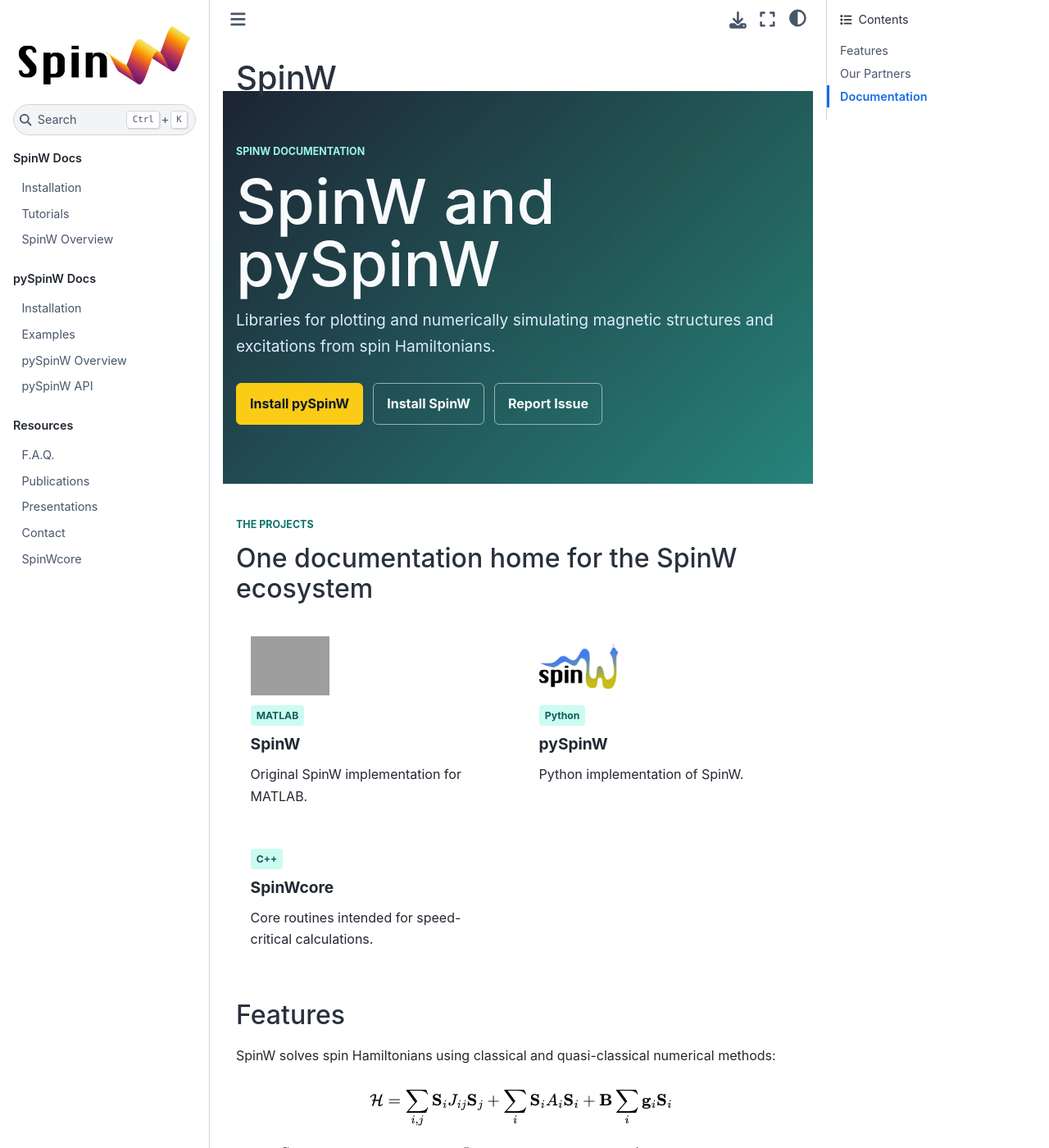
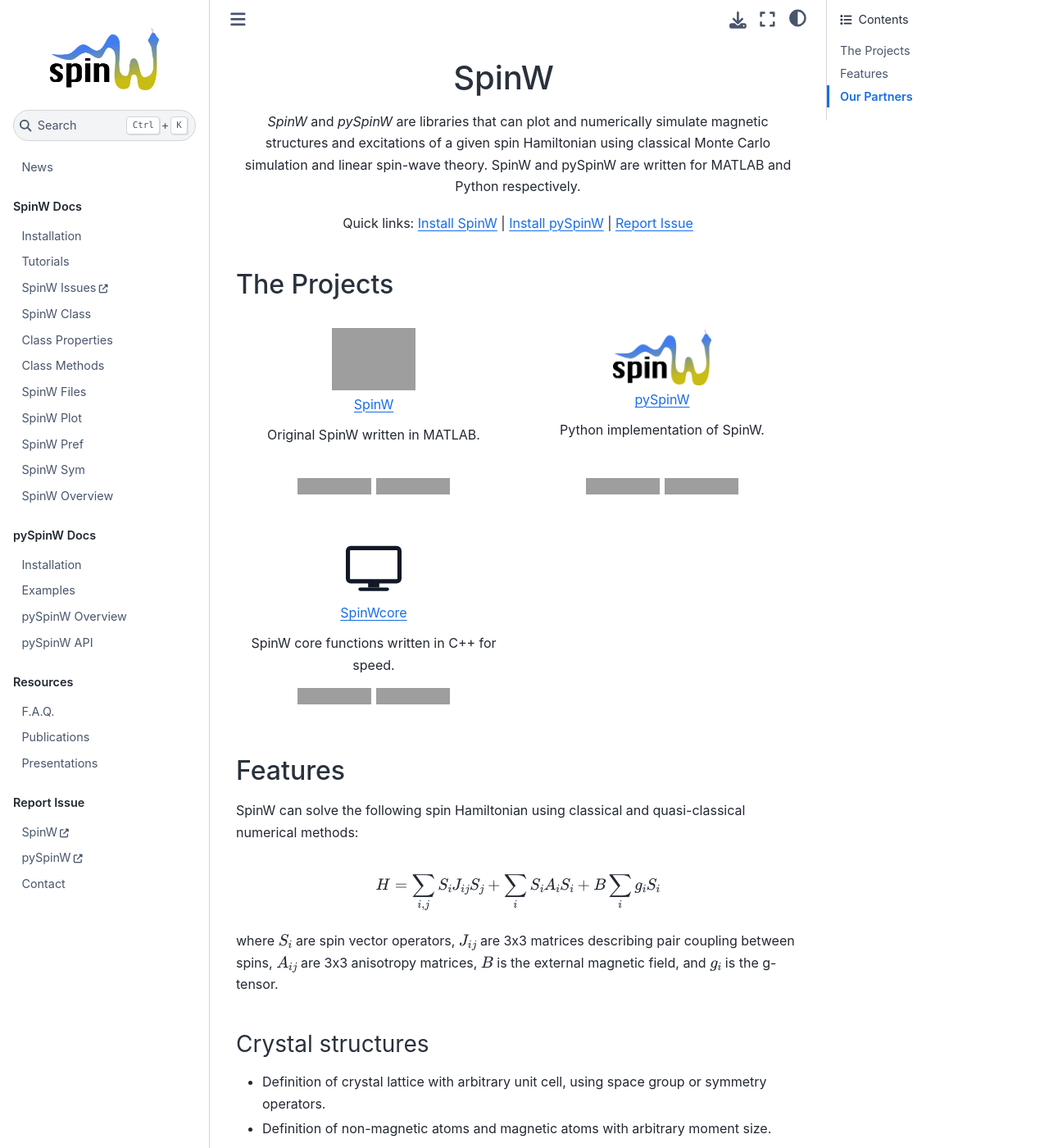
Before and after one commit to SpinW/sphinx-test, a Sphinx documentation site: the page built from docs/index.rst, in a window 1280 px wide and 1400 px high. Shown: the whole window at 82% size. Built offline with Sphinx 7.4.7 and the Sphinx Book theme 1.1.4, drawn with Linux system fonts in a browser that asks for light colours; some of the changed text lies outside the part shown; grey boxes are pictures that could not be loaded.

Commit message:
Fix the homepage

```diff
--- a/docs/_static/site.css
+++ b/docs/_static/site.css
@@ -1,15 +1,6 @@
-.landing-hero {
-  margin: -1.5rem -1rem 2.5rem;
-  padding: 4rem 1rem 4.5rem;
-  color: #f8fafc;
-  background:
-    linear-gradient(135deg, rgba(17, 24, 39, 0.95), rgba(15, 118, 110, 0.9)),
-    radial-gradient(circle at 80% 20%, rgba(250, 204, 21, 0.35), transparent 26rem);
-}
-
 .navbar-brand img,
 .bd-sidebar-primary .sidebar-logo {
-  width: min(100%, 210px);
+  width: min(100%, 160px);
   max-height: 78px;
   object-fit: contain;
 }
@@ -19,148 +10,78 @@
   display: none;
 }
 
-.landing-hero__content {
-  max-width: 960px;
-  margin: 0 auto;
+.home-title h1 {
+  text-align: center;
 }
 
-.landing-kicker {
-  margin: 0 0 0.75rem;
-  color: #0f766e;
-  font-size: 0.78rem;
-  font-weight: 700;
-  letter-spacing: 0;
-  text-transform: uppercase;
+.home-intro,
+.home-links {
+  max-width: 760px;
+  margin-left: auto;
+  margin-right: auto;
+  text-align: center;
 }
 
-.landing-hero .landing-kicker {
-  color: #99f6e4;
+.home-links {
+  margin-top: 1rem;
 }
 
-.landing-hero h1 {
-  margin: 0 0 1rem;
-  color: inherit;
-  font-size: clamp(2.4rem, 6vw, 4.75rem);
-  line-height: 1;
-  letter-spacing: 0;
-}
-
-.landing-lead {
-  max-width: 760px;
-  margin: 0 0 1.75rem;
-  color: #dbeafe;
-  font-size: 1.2rem;
-  line-height: 1.65;
-}
-
-.landing-actions {
-  display: flex;
-  flex-wrap: wrap;
-  gap: 0.75rem;
-}
-
-.landing-button {
-  display: inline-flex;
-  align-items: center;
-  justify-content: center;
-  min-height: 2.75rem;
-  padding: 0.72rem 1rem;
-  border: 1px solid rgba(248, 250, 252, 0.55);
-  border-radius: 6px;
-  color: #f8fafc;
-  font-weight: 700;
-  text-decoration: none;
-}
-
-.landing-button:hover {
-  color: #ffffff;
-  border-color: #ffffff;
-  text-decoration: none;
-}
-
-.landing-button--primary {
-  color: #0f172a;
-  background: #facc15;
-  border-color: #facc15;
-}
-
-.landing-button--primary:hover {
-  color: #0f172a;
-  border-color: #fde047;
-  background: #fde047;
-}
-
-.landing-section {
-  margin: 0 0 2.25rem;
-}
-
-.landing-section__heading {
-  max-width: 760px;
-  margin-bottom: 1rem;
-}
-
-.landing-section__heading h2 {
-  margin-top: 0;
-}
-
-.project-grid,
-.feature-grid {
+.project-cards {
   display: grid;
   grid-template-columns: repeat(auto-fit, minmax(220px, 1fr));
   gap: 1rem;
-  margin: 1.25rem 0 2.5rem;
-}
-
-.project-card,
-.feature-grid section {
-  padding: 1.1rem;
-  border: 1px solid var(--color-background-border);
-  border-radius: 8px;
-  background: var(--color-background-primary);
+  margin: 1rem 0 2rem;
 }
 
 .project-card {
   display: flex;
   flex-direction: column;
-  gap: 0.45rem;
-  align-items: flex-start;
-  color: var(--color-foreground-primary);
-  text-decoration: none;
+  align-items: center;
+  padding: 1rem;
+  border: 1px solid transparent;
+  border-radius: 0.35rem;
+  background: transparent;
+  text-align: center;
+  transition:
+    border-color 120ms ease,
+    background-color 120ms ease;
 }
 
 .project-card:hover {
-  border-color: #0f766e;
-  text-decoration: none;
+  border-color: var(--pst-color-border);
+  background: var(--pst-color-surface);
 }
 
-.project-card strong {
-  font-size: 1.2rem;
+.project-card p {
+  margin-bottom: 0.65rem;
 }
 
-.project-card__image {
-  width: 96px;
-  height: 76px;
-  object-fit: contain;
-  object-position: left center;
-  margin-bottom: 0.2rem;
+.project-card > p:has(.reference.internal) {
+  min-height: 1.8rem;
 }
 
-.project-card__label {
-  width: fit-content;
-  padding: 0.15rem 0.45rem;
-  border-radius: 4px;
-  color: #115e59;
-  background: #ccfbf1;
-  font-size: 0.76rem;
-  font-weight: 700;
+.project-card > p:nth-of-type(2) {
+  min-height: 3.2rem;
 }
 
-.feature-grid h3 {
-  margin-top: 0;
+.project-badges {
+  display: flex;
+  flex-wrap: wrap;
+  justify-content: center;
+  gap: 0.25rem 0.35rem;
+  min-height: 1.5rem;
+  margin-top: auto;
 }
 
-.feature-grid ul {
-  padding-left: 1.2rem;
+.project-badges p {
+  margin: 0;
+}
+
+.project-logo {
+  width: 120px;
+  max-height: 76px;
+  object-fit: contain;
+  margin: 0 auto 0.25rem;
 }
 
 .hamiltonian-image {
@@ -169,31 +90,14 @@
   margin: 1rem auto;
 }
 
-.partner-grid {
-  display: grid;
-  grid-template-columns: repeat(auto-fit, minmax(160px, 1fr));
-  gap: 1.25rem;
-  align-items: center;
-  margin: 1.5rem 0 2.5rem;
+.partner-table td {
+  text-align: center;
+  vertical-align: middle;
 }
 
-.partner-grid img {
-  width: 100%;
-  max-height: 80px;
+.partner-logo {
+  width: 180px;
+  max-height: 72px;
   object-fit: contain;
-  padding: 0.75rem;
-  border: 1px solid var(--color-background-border);
-  border-radius: 8px;
-  background: #ffffff;
+  padding: 0.25rem;
 }
-
-@media (max-width: 640px) {
-  .landing-hero {
-    padding: 3rem 1rem;
-  }
-
-  .landing-actions,
-  .landing-button {
-    width: 100%;
-  }
-}
--- a/docs/conf.py
+++ b/docs/conf.py
@@ -29,7 +29,14 @@
 html_theme = "sphinx_book_theme"
 
 html_static_path = ["_static"]
-html_logo = "_static/img/spinw3_header.png"
+html_logo = "_static/img/pyspinw_logo.png"
 html_css_files = [
     "site.css",
 ]
+
+html_theme_options = {
+    "home_page_in_toc": False,
+    "show_navbar_depth": 1,
+    "max_navbar_depth": 4,
+    "collapse_navbar": True,
+}
--- a/docs/index.rst
+++ b/docs/index.rst
@@ -1,129 +1,202 @@
+.. rst-class:: home-title
+
 SpinW
 =====
 
-.. raw:: html
+.. rst-class:: home-intro
 
-   <section class="landing-hero">
-     <div class="landing-hero__content">
-       <p class="landing-kicker">SpinW Documentation</p>
-       <h1>SpinW and pySpinW</h1>
-       <p class="landing-lead">
-         Libraries for plotting and numerically simulating magnetic structures
-         and excitations from spin Hamiltonians.
-       </p>
-       <div class="landing-actions">
-         <a class="landing-button landing-button--primary" href="pyspinw/installation.html">Install pySpinW</a>
-         <a class="landing-button" href="spinw/installation.html">Install SpinW</a>
-         <a class="landing-button" href="https://github.com/SpinW/spinw/issues">Report Issue</a>
-       </div>
-     </div>
-   </section>
+*SpinW* and *pySpinW* are libraries that can plot and numerically simulate
+magnetic structures and excitations of a given spin Hamiltonian using
+classical Monte Carlo simulation and linear spin-wave theory. SpinW and
+pySpinW are written for MATLAB and Python respectively.
 
-.. raw:: html
+.. rst-class:: home-links
 
-   <section class="landing-section landing-section--projects">
-     <div class="landing-section__heading">
-       <p class="landing-kicker">The Projects</p>
-       <h2>One documentation home for the SpinW ecosystem</h2>
-     </div>
-     <div class="project-grid">
-       <a class="project-card" href="spinw/overview.html">
-         <img class="project-card__image" src="_static/img/spinw3_logo.png" alt="SpinW logo">
-         <span class="project-card__label">MATLAB</span>
-         <strong>SpinW</strong>
-         <span>Original SpinW implementation for MATLAB.</span>
-       </a>
-       <a class="project-card" href="pyspinw/overview.html">
-         <img class="project-card__image" src="_static/img/pyspinw_logo.png" alt="pySpinW logo">
-         <span class="project-card__label">Python</span>
-         <strong>pySpinW</strong>
-         <span>Python implementation of SpinW.</span>
-       </a>
-       <a class="project-card" href="spinwcore.html">
-         <span class="project-card__label">C++</span>
-         <strong>SpinWcore</strong>
-         <span>Core routines intended for speed-critical calculations.</span>
-       </a>
-     </div>
-   </section>
+Quick links:
+`Install SpinW <spinw/installation.html>`_ |
+`Install pySpinW <pyspinw/installation.html>`_ |
+`Report Issue <https://github.com/SpinW/spinw/issues>`_
+
+The Projects
+------------
+
+.. container:: project-cards
+
+   .. container:: project-card
+
+      .. image:: _static/img/spinw3_logo.png
+         :alt: SpinW logo
+         :class: project-logo
+
+      `SpinW <spinw/overview.html>`_
+
+      Original SpinW written in MATLAB.
+
+      .. container:: project-badges
+
+         .. image:: https://img.shields.io/github/forks/spinw/SpinW.svg?style=social&label=Fork
+            :alt: SpinW forks
+            :target: https://github.com/spinw/SpinW/network/members
+
+         .. image:: https://img.shields.io/github/stars/spinw/SpinW.svg?style=social&label=Stars
+            :alt: SpinW stars
+            :target: https://github.com/spinw/SpinW/stargazers
+
+   .. container:: project-card
+
+      .. image:: _static/img/pyspinw_logo.png
+         :alt: pySpinW logo
+         :class: project-logo
+
+      `pySpinW <pyspinw/overview.html>`_
+
+      Python implementation of SpinW.
+
+      .. container:: project-badges
+
+         .. image:: https://img.shields.io/github/forks/spinw/pySpinW.svg?style=social&label=Fork
+            :alt: pySpinW forks
+            :target: https://github.com/spinw/pySpinW/network/members
+
+         .. image:: https://img.shields.io/github/stars/spinw/pySpinW.svg?style=social&label=Stars
+            :alt: pySpinW stars
+            :target: https://github.com/spinw/pySpinW/stargazers
+
+   .. container:: project-card
+
+      .. image:: _static/img/spinwcore_logo.svg
+         :alt: SpinWcore logo
+         :class: project-logo
+
+      `SpinWcore <spinwcore.html>`_
+
+      SpinW core functions written in C++ for speed.
+
+      .. container:: project-badges
+
+         .. image:: https://img.shields.io/github/forks/spinw/SpinWcore.svg?style=social&label=Fork
+            :alt: SpinWcore forks
+            :target: https://github.com/spinw/SpinWcore/network/members
+
+         .. image:: https://img.shields.io/github/stars/spinw/SpinWcore.svg?style=social&label=Stars
+            :alt: SpinWcore stars
+            :target: https://github.com/spinw/SpinWcore/stargazers
 
 Features
 --------
 
-SpinW solves spin Hamiltonians using classical and quasi-classical numerical
-methods:
+SpinW can solve the following spin Hamiltonian using classical and
+quasi-classical numerical methods:
 
-.. image:: _static/img/hamiltonian.png
-   :alt: SpinW Hamiltonian
-   :class: hamiltonian-image
+.. math::
 
-where :math:`S_i` are spin vector operators, :math:`J_{ij}` are exchange
-matrices, :math:`A_i` are anisotropy matrices, :math:`B` is the external
-magnetic field, and :math:`g_i` is the g-tensor.
+   H = \sum_{i,j} S_i J_{ij} S_j
+       + \sum_i S_i A_i S_i
+       + B \sum_i g_i S_i
 
-.. raw:: html
+where :math:`S_i` are spin vector operators, :math:`J_{ij}` are 3x3 matrices
+describing pair coupling between spins, :math:`A_{ij}` are 3x3 anisotropy
+matrices, :math:`B` is the external magnetic field, and :math:`g_i` is the
+g-tensor.
 
-   <div class="feature-grid">
-     <section>
-       <h3>Crystal Structures</h3>
-       <ul>
-         <li>Define arbitrary unit cells with space groups or symmetry operators.</li>
-         <li>Define magnetic and non-magnetic atoms with arbitrary moment sizes.</li>
-         <li>Create publication-quality crystal structure plots.</li>
-       </ul>
-     </section>
-     <section>
-       <h3>Magnetic Structures</h3>
-       <ul>
-         <li>Define 1D, 2D, and 3D magnetic structures.</li>
-         <li>Represent incommensurate structures with rotating coordinates.</li>
-         <li>Generate and plot structures on magnetic supercells.</li>
-       </ul>
-     </section>
-     <section>
-       <h3>Magnetic Interactions</h3>
-       <ul>
-         <li>Assign interactions to neighboring atoms by distance.</li>
-         <li>Use Heisenberg, Dzyaloshinskii-Moriya, anisotropic, and tensor exchange.</li>
-         <li>Calculate symmetry-allowed tensor elements from space groups.</li>
-       </ul>
-     </section>
-     <section>
-       <h3>Simulations</h3>
-       <ul>
-         <li>Run energy minimization, simulated annealing, and thermodynamic calculations.</li>
-         <li>Simulate neutron diffraction, diffuse scattering, and spin-wave spectra.</li>
-         <li>Calculate powder-averaged spectra and neutron scattering cross sections.</li>
-       </ul>
-     </section>
-   </div>
+Crystal structures
+~~~~~~~~~~~~~~~~~~
+
+* Definition of crystal lattice with arbitrary unit cell, using space group or
+  symmetry operators.
+* Definition of non-magnetic atoms and magnetic atoms with arbitrary moment
+  size.
+* Publication-quality plotting of crystal structures, including atoms, labels,
+  axes, polyhedra, anisotropy ellipsoids, and DM vectors.
+
+Magnetic structures
+~~~~~~~~~~~~~~~~~~~
+
+* Definition of 1D, 2D, and 3D magnetic structures.
+* Representation of incommensurate structures using a rotating coordinate
+  system or complex basis vectors.
+* Generation and plotting of magnetic structures on magnetic supercells.
+
+Magnetic interactions
+~~~~~~~~~~~~~~~~~~~~~
+
+* Assignment of magnetic interactions to neighbouring magnetic atoms based on
+  distance.
+* Heisenberg, Dzyaloshinskii-Moriya, anisotropic, and general 3x3 exchange
+  tensors.
+* Single-ion anisotropy tensor and Zeeman energy in homogeneous magnetic field.
+* Symmetry-allowed tensor elements calculated from the crystallographic space
+  group.
+
+Simulation of magnetic structures
+~~~~~~~~~~~~~~~~~~~~~~~~~~~~~~~~~
+
+* Classical energy minimization and simulated annealing.
+* Thermodynamic properties, magnetic structure factors, neutron diffraction,
+  and diffuse scattering.
+* Magnetic excitations in commensurate and incommensurate structures using
+  linear spin-wave theory.
+* Spin-wave dispersion, spin-spin correlation functions, neutron scattering
+  cross sections, and powder-averaged spectra.
+
+Plotting and fitting spin-wave spectra
+~~~~~~~~~~~~~~~~~~~~~~~~~~~~~~~~~~~~~~
+
+* Plotting of dispersions, correlation functions, and convoluted spectra.
+* Integration into Horace for comparison with time-of-flight neutron data.
+* Fitting Hamiltonian parameters robustly against measured spectra.
 
 Our Partners
 ------------
 
-.. raw:: html
+.. list-table::
+   :widths: 1 1 1
+   :header-rows: 0
+   :class: partner-table
 
-   <div class="partner-grid">
-     <img src="_static/img/ess_logo.png" alt="European Spallation Source">
-     <img src="_static/img/isis_logo.png" alt="ISIS, Science & Technology Facilities Council">
-     <img src="_static/img/psi_logo.png" alt="Paul Scherrer Institut">
-     <img src="_static/img/hzb_logo.gif" alt="Helmholtz-Zentrum Berlin">
-     <img src="_static/img/nbia_logo.png" alt="Niels Bohr International Academy">
-   </div>
-
-Documentation
--------------
+   * - .. image:: _static/img/ess_logo.png
+          :alt: European Spallation Source
+          :class: partner-logo
+     - .. image:: _static/img/isis_logo.png
+          :alt: ISIS, Science & Technology Facilities Council
+          :class: partner-logo
+     - .. image:: _static/img/psi_logo.png
+          :alt: Paul Scherrer Institut
+          :class: partner-logo
+   * - .. image:: _static/img/hzb_logo.gif
+          :alt: Helmholtz-Zentrum Berlin
+          :class: partner-logo
+     - .. image:: _static/img/nbia_logo.png
+          :alt: Niels Bohr International Academy
+          :class: partner-logo
+     -
 
 .. toctree::
    :maxdepth: 2
+   :hidden:
+
+   news
+
+.. toctree::
+   :maxdepth: 2
+   :hidden:
    :caption: SpinW Docs
 
    spinw/installation
    spinw/tutorials
+   SpinW Issues <https://github.com/SpinW/spinw/issues>
+   spinw/class
+   spinw/properties
+   spinw/methods
+   spinw/files
+   spinw/plot
+   spinw/pref
+   spinw/sym
    spinw/overview
 
 .. toctree::
    :maxdepth: 2
+   :hidden:
    :caption: pySpinW Docs
 
    pyspinw/installation
@@ -133,10 +206,19 @@
 
 .. toctree::
    :maxdepth: 2
+   :hidden:
    :caption: Resources
 
    resources/faq
    resources/publications
    resources/presentations
+
+.. toctree::
+   :maxdepth: 2
+   :hidden:
+   :caption: Report Issue
+
+   SpinW <https://github.com/SpinW/spinw/issues>
+   pySpinW <https://github.com/SpinW/pySpinW/issues>
+
    resources/contact
-   spinwcore
--- /dev/null
+++ b/docs/news.rst
@@ -0,0 +1,4 @@
+News
+====
+
+This page will replace the news section from the current SpinW website.
--- /dev/null
+++ b/docs/spinw/class.rst
@@ -0,0 +1,4 @@
+SpinW Class
+===========
+
+This page will replace the SpinW class documentation from the current website.
--- /dev/null
+++ b/docs/spinw/files.rst
@@ -0,0 +1,4 @@
+SpinW Files
+===========
+
+This page will replace the SpinW files documentation from the current website.
--- /dev/null
+++ b/docs/spinw/methods.rst
@@ -0,0 +1,5 @@
+Class Methods
+=============
+
+This page will replace the SpinW class methods documentation from the current
+website.
--- /dev/null
+++ b/docs/spinw/plot.rst
@@ -0,0 +1,5 @@
+SpinW Plot
+==========
+
+This page will replace the SpinW plotting documentation from the current
+website.
--- /dev/null
+++ b/docs/spinw/pref.rst
@@ -0,0 +1,5 @@
+SpinW Pref
+==========
+
+This page will replace the SpinW preferences documentation from the current
+website.
--- /dev/null
+++ b/docs/spinw/properties.rst
@@ -0,0 +1,5 @@
+Class Properties
+================
+
+This page will replace the SpinW class properties documentation from the current
+website.
--- /dev/null
+++ b/docs/spinw/sym.rst
@@ -0,0 +1,5 @@
+SpinW Sym
+=========
+
+This page will replace the SpinW symmetry documentation from the current
+website.
--- a/docs/spinwcore.rst
+++ b/docs/spinwcore.rst
@@ -1,3 +1,5 @@
+:orphan:
+
 SpinWcore
 =========
 
```
Also changed, not shown: docs/_static/img/spinwcore_logo.svg (added).
